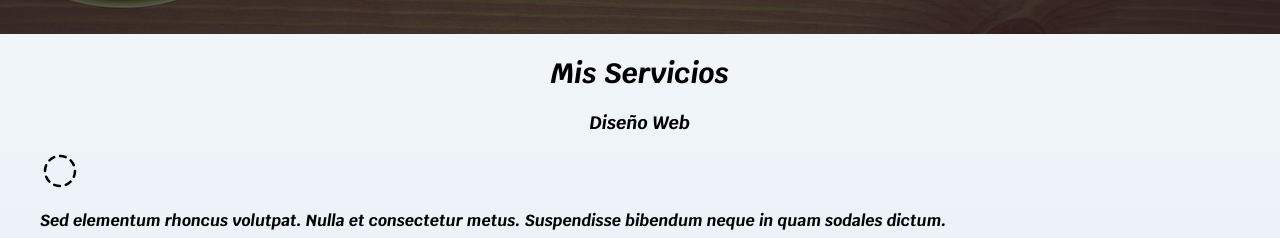
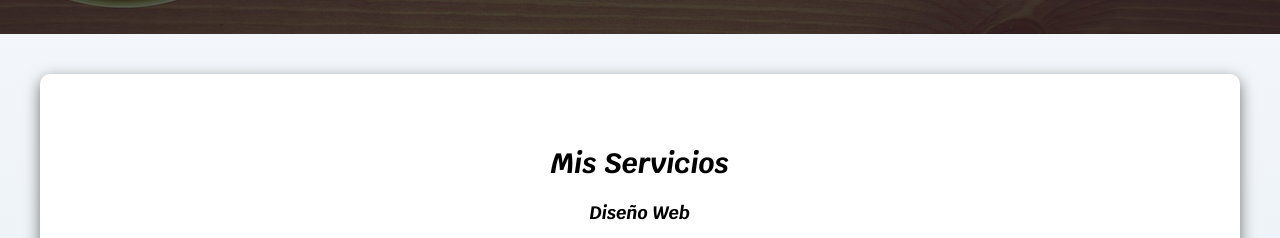
Before and after one commit to JoseAlfonsoB/FREELANCER_PROJECT, a plain HTML site: page index.html in a window 1280 px wide. Shown: the part 549-787 px from the top of the page. Drawn offline with Linux system fonts and the light colour scheme.

Commit message:
Agregación de sombras al proyecto.

```diff
--- a/CSS/styles.css
+++ b/CSS/styles.css
@@ -77,6 +77,16 @@
     width: auto;
   }
 }
+
+.sombra {
+  -webkit-box-shadow: 0px 5px 15px 0px rgba(112, 112, 112, 1);
+  -moz-box-shadow: 0px 5px 15px 0px rgba(112, 112, 112, 1);
+  box-shadow: 0px 5px 15px 0px rgba(112, 112, 112, 1);
+  border-radius: 1rem;
+  background-color: var(--blanco);
+  padding: 5rem;
+  margin-top: 4rem;
+}
 .nav-bg {
   background-color: var(--secundario);
 }
--- a/index.html
+++ b/index.html
@@ -56,7 +56,7 @@
       </div>
     </section>
 
-    <main class="contenedor">
+    <main class="contenedor sombra">
       <h2>Mis Servicios</h2>
 
       <section>
```
